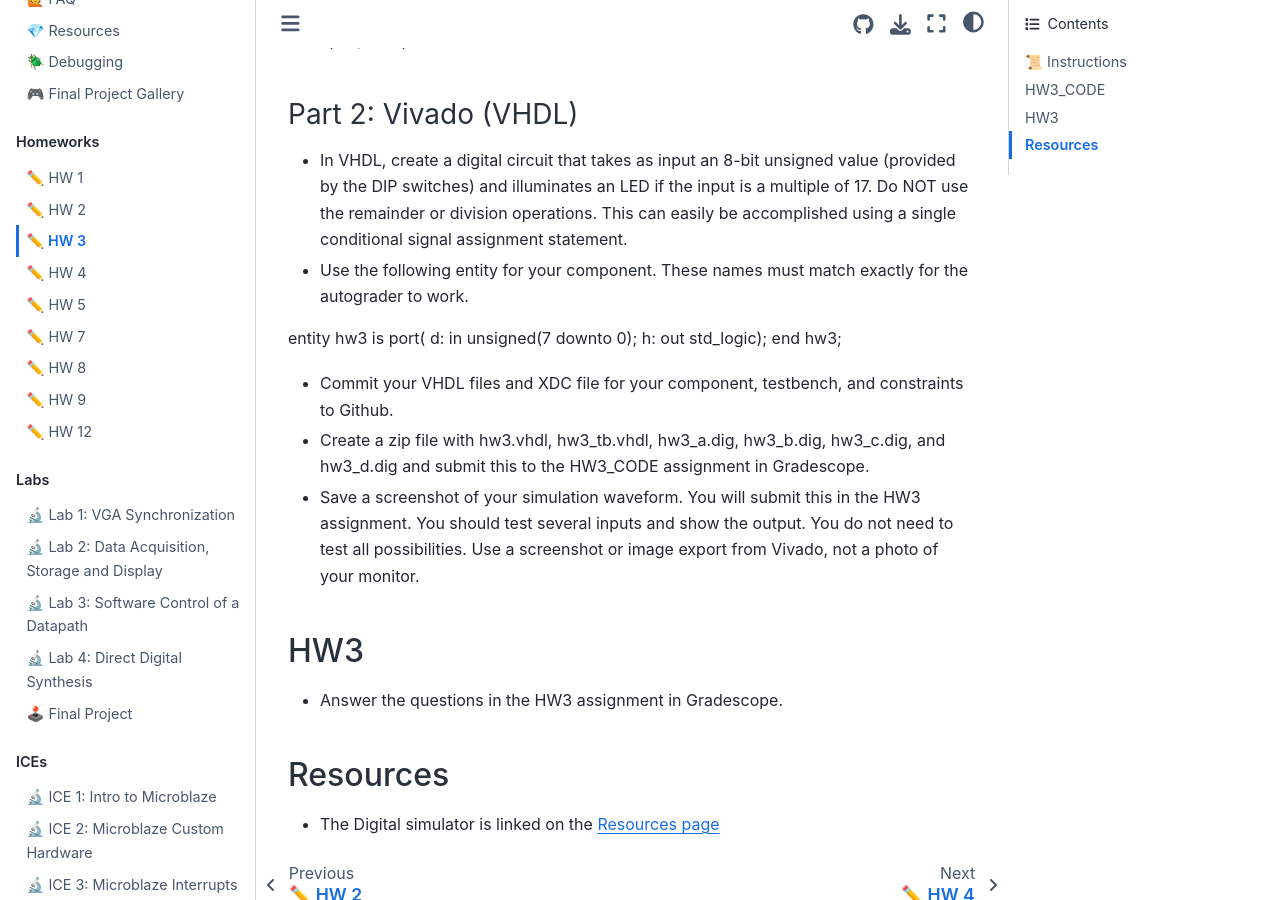
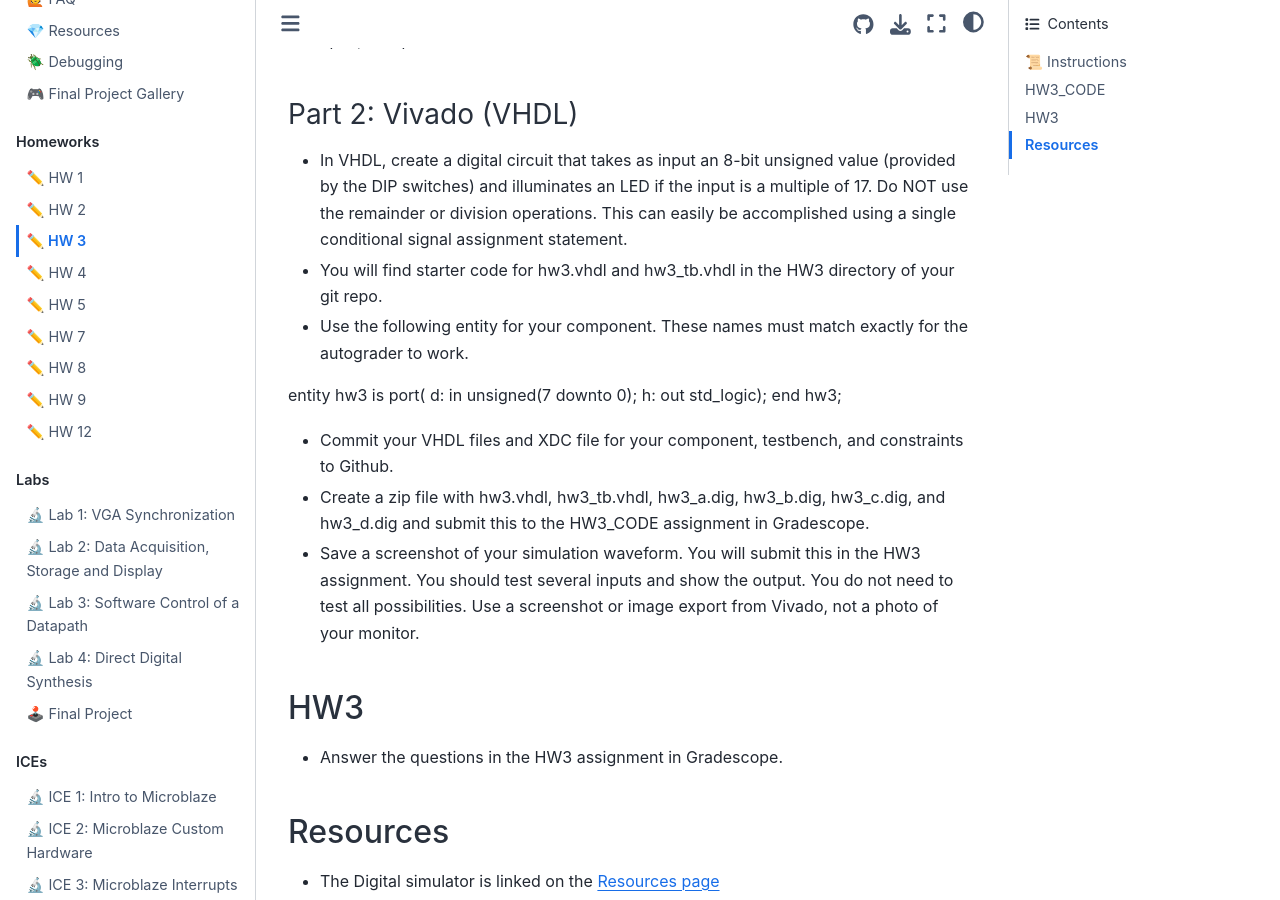
Before and after one commit to USAFA-ECE/ece383, a Jupyter Book: the page built from book/Assignments/homework3.md, in a window 1280 px wide and 900 px high, scrolled down 800 px. Built offline with Jupyter Book 1.0.4 settings and Sphinx 7.4.7 and the Sphinx Book theme 1.1.4, drawn with Linux system fonts in a browser that asks for light colours; pages that are not in the unit, such as notebooks, are missing from menus.

Commit message:
Update homework3.md

```diff
--- a/book/Assignments/homework3.md
+++ b/book/Assignments/homework3.md
@@ -23,6 +23,8 @@ You will need to specify the number of bits on each component for the simulation
 - In VHDL, create a digital circuit that takes as input an 8-bit unsigned value (provided by the DIP switches) and illuminates an LED if the input is a multiple of 17. Do NOT use the remainder or division operations. This can easily be accomplished using a single conditional signal assignment
 statement.
 
+- You will find starter code for hw3.vhdl and hw3_tb.vhdl in the HW3 directory of your git repo.
+
 - Use the following entity for your component.  These names must match exactly for the autograder to work.
 
 entity hw3 is
```
